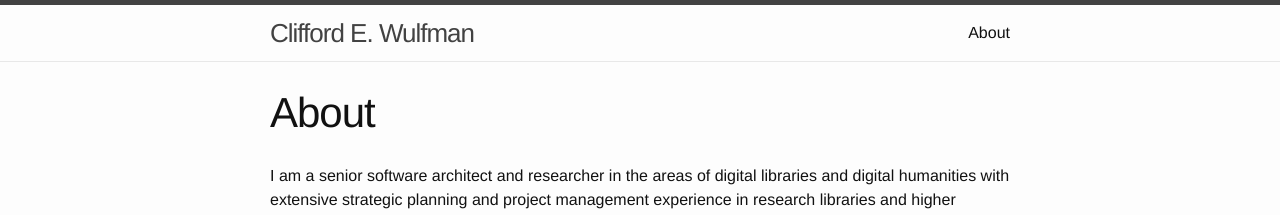
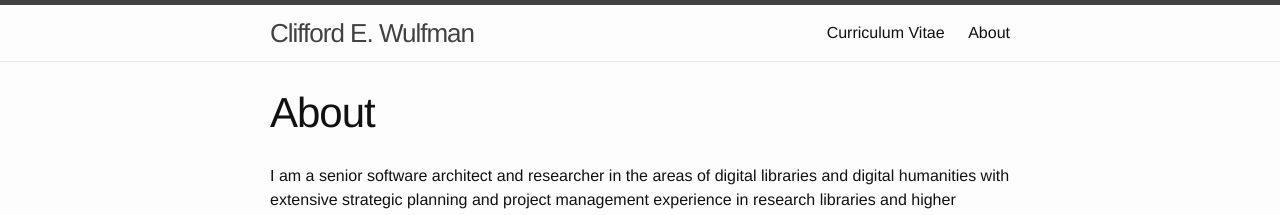
Before and after one commit to cwulfman/cwulfman.github.io, a Jekyll site: the page built from about/index.md, in a window 1280 px wide. Shown: the top 215 px of the page. Built offline with Jekyll 4.4.1, drawn with Linux system fonts in a browser that asks for light colours.

Commit message:
using site.github.url

```diff
--- a/_includes/header.html
+++ b/_includes/header.html
@@ -16,7 +16,7 @@
       <div class="trigger">
         {% for my_page in site.pages %}
           {% if my_page.title %}
-          <a class="page-link" href="{{ my_page.url | prepend: site.baseurl }}">{{ my_page.title }}</a>
+          <a class="page-link" href="{{ my_page.url | prepend: site.github.url }}">{{ my_page.title }}</a>
           {% endif %}
         {% endfor %}
       </div>
--- a/cv/index.md
+++ b/cv/index.md
@@ -1 +1,7 @@
+---
+layout: page
+title: Curriculum Vitae
+permalink: /cv/
+---
+
 This will be my CV
```
